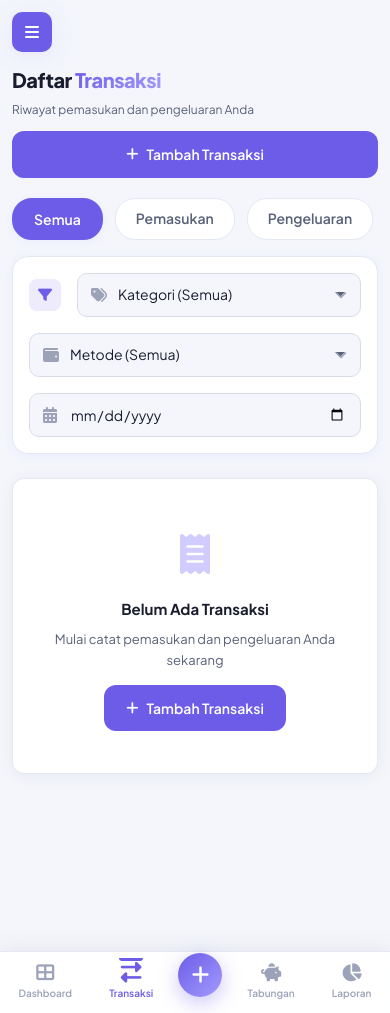
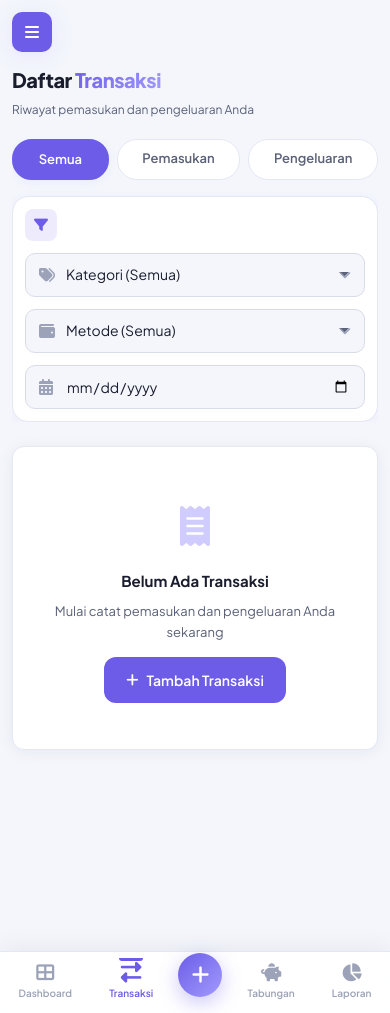
Before and after one commit to RoyhanMulyaP/Tabungan, a Flask app: page /transactions in a window 390 px wide. Run offline with Flask 3, Linux system fonts and the light colour scheme; a user stored in the database is signed in.

Commit message:
fix tampilan menu transaksi di mobile

```diff
--- a/templates/transactions.html
+++ b/templates/transactions.html
@@ -1,5 +1,120 @@
 {% extends "base.html" %}
 {% block title %}Transaksi{% endblock %}
+
+{% block extra_css %}
+<style>
+/* Fix Transactions Mobile Content Overflow Aggressively */
+@media (max-width: 768px) {
+    /* Prevent root overflow globally */
+    html, body {
+        max-width: 100vw !important;
+        overflow-x: hidden !important;
+    }
+
+    .main-content {
+        max-width: 100vw !important;
+        overflow-x: hidden !important;
+        box-sizing: border-box !important;
+    }
+
+    .btn-add-transaction-desktop {
+        display: none !important;
+    }
+
+    .transactions-filter-container {
+        width: 100% !important;
+        max-width: 100% !important;
+        box-sizing: border-box !important;
+        overflow: hidden !important;
+    }
+
+    .transactions-filter-container .type-tabs {
+        flex-wrap: wrap !important;
+        gap: 8px !important;
+        justify-content: flex-start;
+        width: 100% !important;
+    }
+
+    .transactions-filter-container .type-tabs .filter-chip {
+        flex: 1 1 auto;
+        text-align: center;
+        padding: 8px 12px !important;
+        font-size: 13px !important;
+        white-space: nowrap;
+        min-width: 0 !important;
+    }
+
+    .advanced-filters {
+        padding: 12px !important;
+        gap: 12px !important;
+        width: 100% !important;
+        box-sizing: border-box !important;
+    }
+
+    .advanced-filters .filter-group {
+        min-width: 100% !important;
+        flex: 1 1 100% !important;
+        width: 100% !important;
+        max-width: 100% !important;
+    }
+
+    .transaction-card-body {
+        padding: 16px 12px !important;
+        width: 100% !important;
+        box-sizing: border-box !important;
+    }
+
+    .page-header {
+        margin-bottom: 20px !important;
+        width: 100% !important;
+        flex-wrap: wrap !important;
+        overflow: hidden !important;
+    }
+
+    .card {
+        width: 100% !important;
+        max-width: 100% !important;
+        box-sizing: border-box !important;
+        margin: 0 !important;
+    }
+
+    .pagination {
+        display: flex !important;
+        flex-wrap: wrap !important;
+        justify-content: center !important;
+        gap: 8px !important;
+    }
+
+    /* Force tables to hide explicitly or scale */
+    .data-table-desktop {
+        display: none !important;
+    }
+
+    .mobile-transaction-cards {
+        display: block !important;
+        width: 100% !important;
+    }
+
+    .mobile-transaction-card {
+        width: 100% !important;
+        max-width: 100% !important;
+        box-sizing: border-box !important;
+        overflow: hidden !important;
+        word-wrap: break-word !important;
+    }
+
+    .mobile-tc-desc, .mobile-tc-info, .mobile-tc-cat {
+        white-space: normal !important;
+        word-break: break-word !important;
+    }
+
+    select, input[type="date"], .form-control {
+        max-width: 100% !important;
+        box-sizing: border-box !important;
+    }
+}
+</style>
+{% endblock %}
 
 {% block content %}
 <div class="page-header">
```
